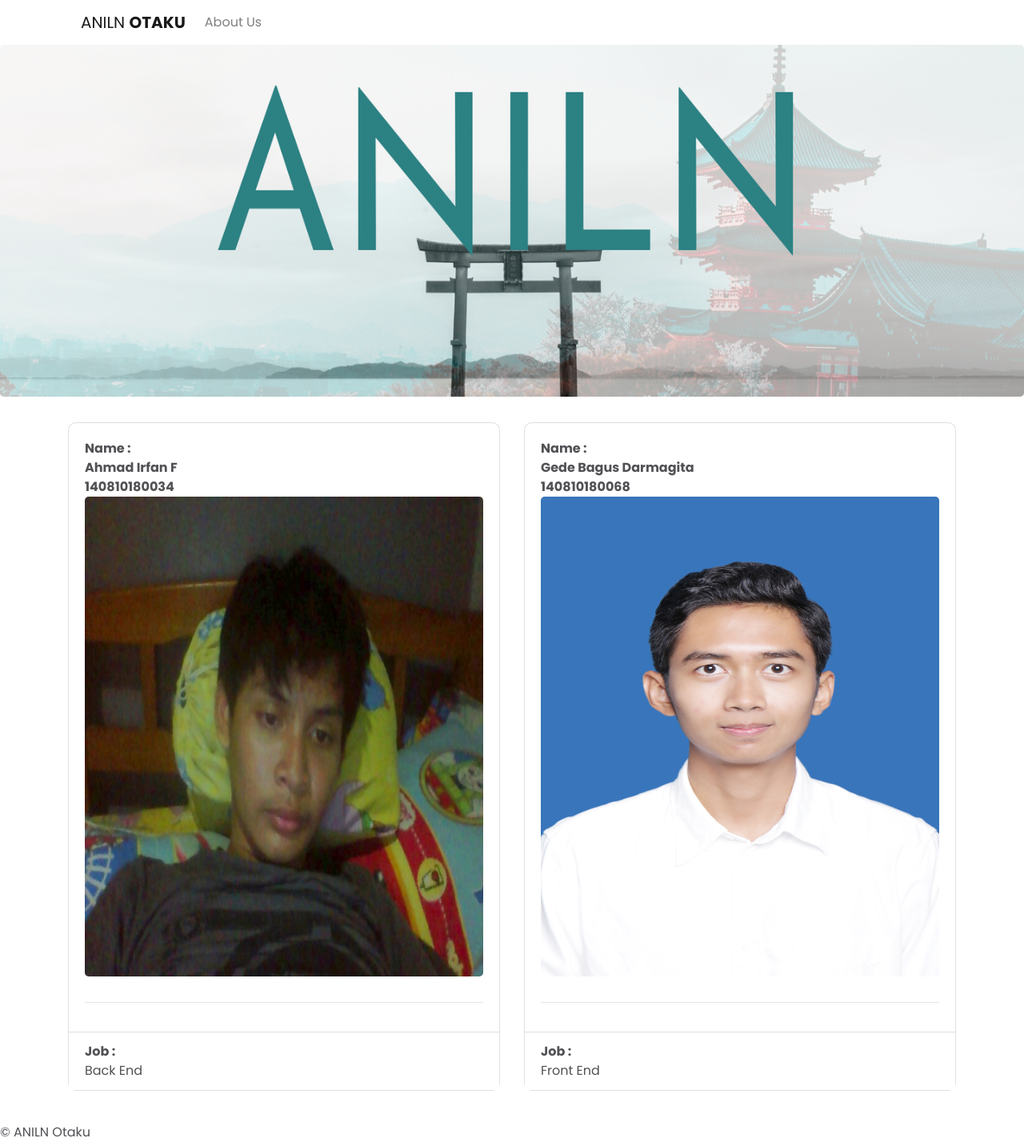
After one commit to GedeBagus/ANILN, a PHP site: page /aniln/aboutus.php in a window 1280 px wide. The commit adds this page. Shown: the whole page at 80% size. Run offline with PHP 8.4, Linux system fonts and the light colour scheme.

Commit message:
add about us & slight change in jena name

```diff
--- /dev/null
+++ b/aboutus.php
@@ -0,0 +1,171 @@
+<!DOCTYPE html>
+<html lang="en">
+
+<head>
+    <meta charset="utf-8">
+    <meta name="viewport" content="width=device-width, initial-scale=1, shrink-to-fit=no">
+    <link rel="stylesheet" type="text/css" href="css/bootstrap.min.css">
+    <link rel="stylesheet" href="text/css" href=css/style.css>
+    <link href="https://fonts.googleapis.com/css2?family=Poppins:wght@300;400;500;700&display=swap" rel="stylesheet">
+    <link rel="stylesheet" href="https://stackpath.bootstrapcdn.com/font-awesome/4.7.0/css/font-awesome.min.css">
+    <link rel="stylesheet" href="https://stackpath.bootstrapcdn.com/bootstrap/4.4.1/css/bootstrap.min.css" integrity="sha384-Vkoo8x4CGsO3+Hhxv8T/Q5PaXtkKtu6ug5TOeNV6gBiFeWPGFN9MuhOf23Q9Ifjh" crossorigin="anonymous">
+    <title>ANILN</title>
+</head>
+
+<body>
+
+    <head>
+        <div class="container">
+            <nav class="navbar navbar-expand-lg navbar-light ">
+                <a class="navbar-brand" href="home.php">ANILN <b>OTAKU</b></a>
+                </button>
+                <ul class="navbar-nav">
+                    <li class="nav-item">
+                        <a class="nav-link" href="aboutus.php">About Us</a>
+                    </li>
+                </ul>
+            </nav>
+        </div>
+    </head>
+
+    <div class="jumbotron jumbotron warna-bg">
+    </div>
+
+    <div class="konten">
+        <div class="container">
+            <div class="row">
+                <div class="col-lg-6">
+                    <div class="card">
+                        <div class="card-body">
+                            <div class="card-title">
+                                <div class="header-data"> <b>Name : </b></div>
+                                <div class="item-data"><b>Ahmad Irfan F</b></div>
+                                <div class="item-data"><b>140810180034</b></div>
+                                <div class="accordion" id="accordionExample">
+                                    <div class="jumbotron jumbotron pic-bg">
+                                    </div>
+                                </div>
+                                <hr>
+                            </div>
+                        </div>
+                        <ul class="list-group list-group-flush">
+                            <li class="list-group-item">
+                                <div class="header-data"> <b>Job :</b>
+                                    <div class="item-data">Back End</div>
+                                </div>
+                        </ul>
+                    </div>
+                </div>
+                <div class="col-lg-6">
+                    <div class="card">
+                        <div class="card-body">
+                            <div class="card-title">
+                                <div class="header-data"> <b>Name : </b></div>
+                                <div class="item-data"><b>Gede Bagus Darmagita</b></div>
+                                <div class="item-data"><b>140810180068</b></div>
+                                <div class="accordion" id="accordionExample">
+                                    <div class="jumbotron jumbotron pic-bg2">
+                                    </div>
+                                </div>
+                                <hr>
+                            </div>
+                        </div>
+                        <ul class="list-group list-group-flush">
+                            <li class="list-group-item">
+                                <div class="header-data"> <b>Job :</b>
+                                    <div class="item-data">Front End</div>
+                                </div>
+                        </ul>
+                    </div>
+                </div>
+            </div>
+        </div>
+    </div>
+    <footer>&copy; ANILN Otaku</footer>
+</body>
+<style>
+    body {
+        font-family: 'Poppins', sans-serif;
+        font-weight: 400;
+        color: #515155;
+    }
+
+    .my-auto p {
+        font-family: 'Poppins', sans-serif;
+        font-weight: 700;
+        text-align: center;
+        font-size: 2rem;
+        color: white;
+    }
+
+    .warna-bg {
+        background: url(asset/ANILN2.png);
+        background-size: 100% 100%;
+        height: 440px;
+    }
+
+    .pic-bg {
+        background: url(asset/1.jpg);
+        background-size: 100% 100%;
+        height: 600px;
+    }
+
+    .pic-bg2 {
+        background: url(asset/2.jpg);
+        background-size: 100% 100%;
+        height: 600px;
+    }
+
+    .has-search .form-control {
+        padding-left: 2.375rem;
+    }
+
+    .has-search .form-control-feedback {
+        position: absolute;
+        z-index: 2;
+        display: block;
+        width: 2.375rem;
+        height: 2.375rem;
+        line-height: 2.375rem;
+        text-align: center;
+        pointer-events: none;
+        color: #aaa;
+        margin-top: 5px
+    }
+
+    .form-control {
+        background-color: white;
+        border: 0;
+    }
+
+    .layout {
+        margin-top: -60px;
+    }
+
+    .header-data {
+        padding-right: 15px;
+        justify-content: space-between;
+        font-weight: 500;
+        letter-spacing: 2%;
+    }
+
+    .item-data {
+        padding-right: 15px;
+        justify-content: space-between;
+        font-weight: 400;
+        letter-spacing: 2%;
+    }
+
+    .data {
+        line-height: 30px;
+        padding-bottom: 10px;
+    }
+
+    .card {
+        margin-bottom: 40px;
+        border-radius: 10px;
+    }
+</style>
+</body>
+
+</html>
```
Also changed, not shown: home.php (+4 -4 lines), asset/1.jpg (added), asset/2.jpg (added).
